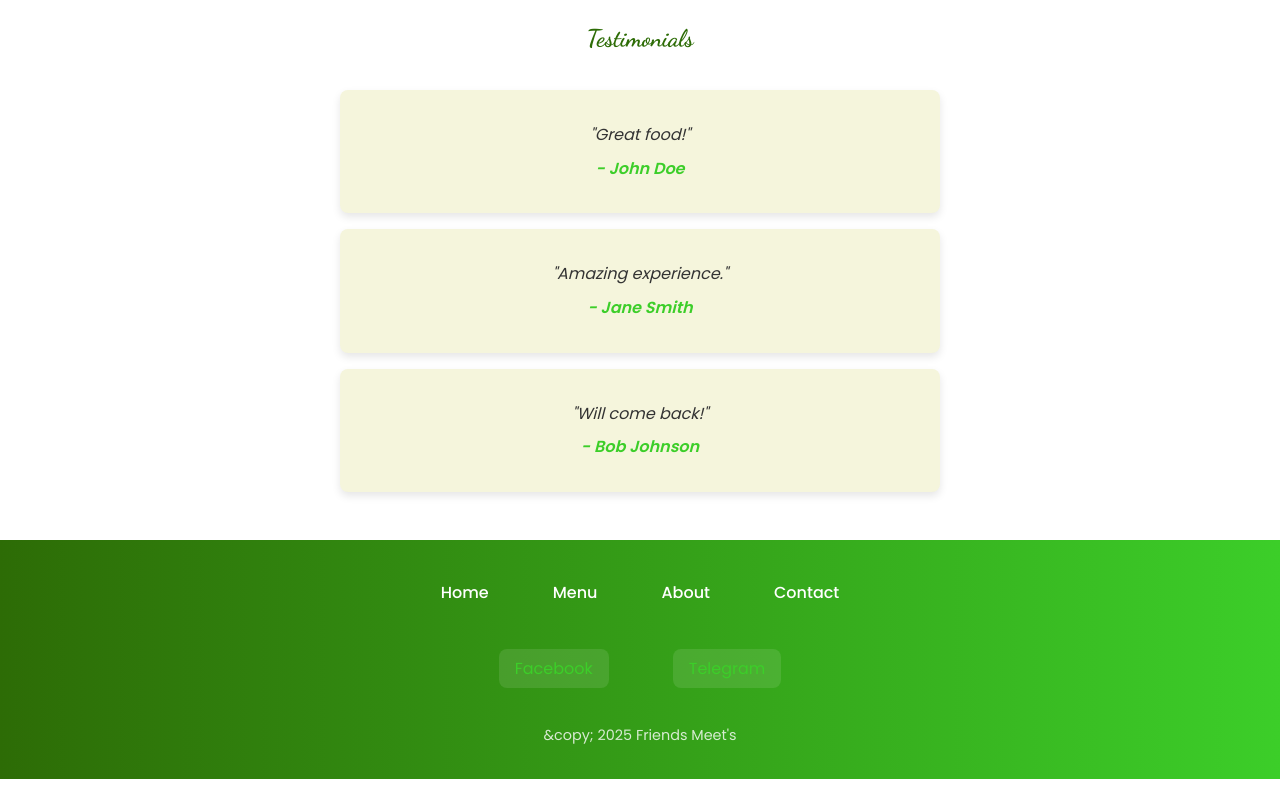
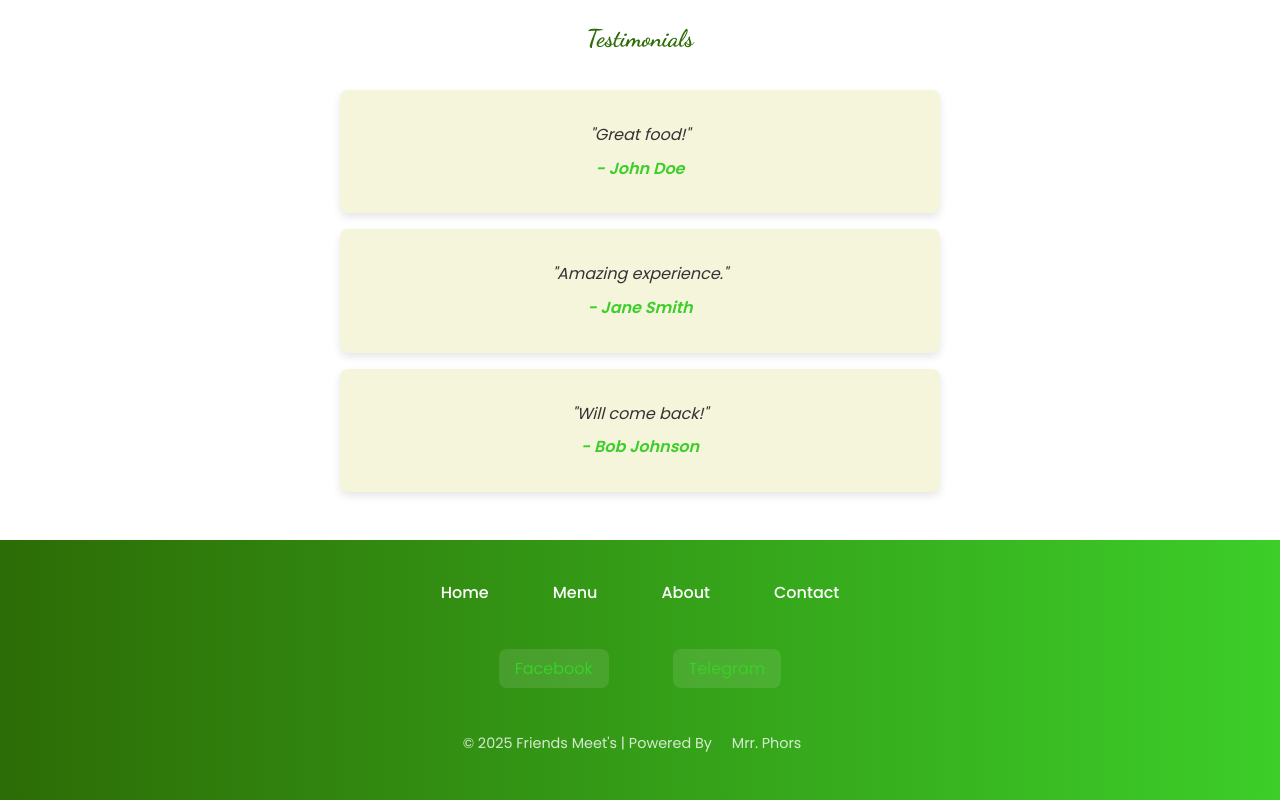
Before and after one commit to MrrMiroTa/Web-Restaurant, a Vue app: page / in a window 1280 px wide. Shown: the part 1747-2547 px from the top of the page. Before the commit the page ends 2526 px from the top, so only its background shows below. Built offline with nearby package versions, Linux system fonts and the light colour scheme.

Commit message:
fix footer

```diff
--- a/src/components/Footer.vue
+++ b/src/components/Footer.vue
@@ -11,7 +11,7 @@
         <a href="https://www.facebook.com/share/1C7uknxT1J/" target="_blank" rel="noopener noreferrer"><span>{{ $t('footer.facebook') }}</span></a>
         <a href="https://t.me/chefphat" target="_blank" rel="noopener noreferrer"><span>{{ $t('footer.telegram') }}</span></a>
       </div>
-      <p>{{ $t('footer.copyright') }}</p>
+      <p>&copy 2025 Friends Meet's | Powered By <a href="https://t.me/DoeunSoPhors" target="_blank" rel="noopener noreferrer" style="color: white ;">Mrr. Phors</a></p>
     </div>
   </footer>
 </template>
--- a/src/i18n/locales/en.json
+++ b/src/i18n/locales/en.json
@@ -13,7 +13,7 @@
     "contact": "Contact",
     "facebook": "Facebook",
     "telegram": "Telegram",
-    "copyright": "&copy; 2025 Friends Meet's | Powered By Mrr.Phors"
+    "copyright": "&copy 2025 Friends Meet's | Powered By Mrr.Phors"
   },
   "home": {
     "hero": {
```
